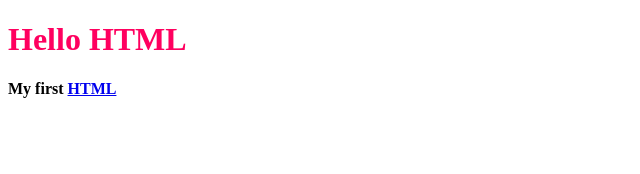
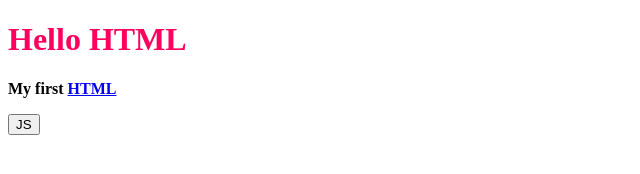
Before and after one commit to g2stellar/http-server-exercise, a plain HTML site: page index.html in a window 1280 px wide. Shown: the full height of the page, 0-640 px from the left. Drawn offline with Linux system fonts and the light colour scheme.

Commit message:
add js file

```diff
--- a/index.html
+++ b/index.html
@@ -10,6 +10,16 @@
         font-weight: bold;
       }
     </style>
+    <script>
+      function clickHandler() {
+        const box = document.getElementById("box");
+        const p = document.createElement("p");
+        // <p></p>
+        p.innerText = "Added by JS";
+        // <p>Added by JS</p>
+        box.appendChild(p);
+      }
+    </script>
   </head>
   <body>
     <h1>Hello HTML</h1>
@@ -17,5 +27,7 @@
       My first
       <a href="https://html.spec.whatwg.org/multipage/">HTML</a>
     </p>
+    <button onClick="clickHandler()">JS</button>
+    <div id="box"></div>
   </body>
 </html>
```
